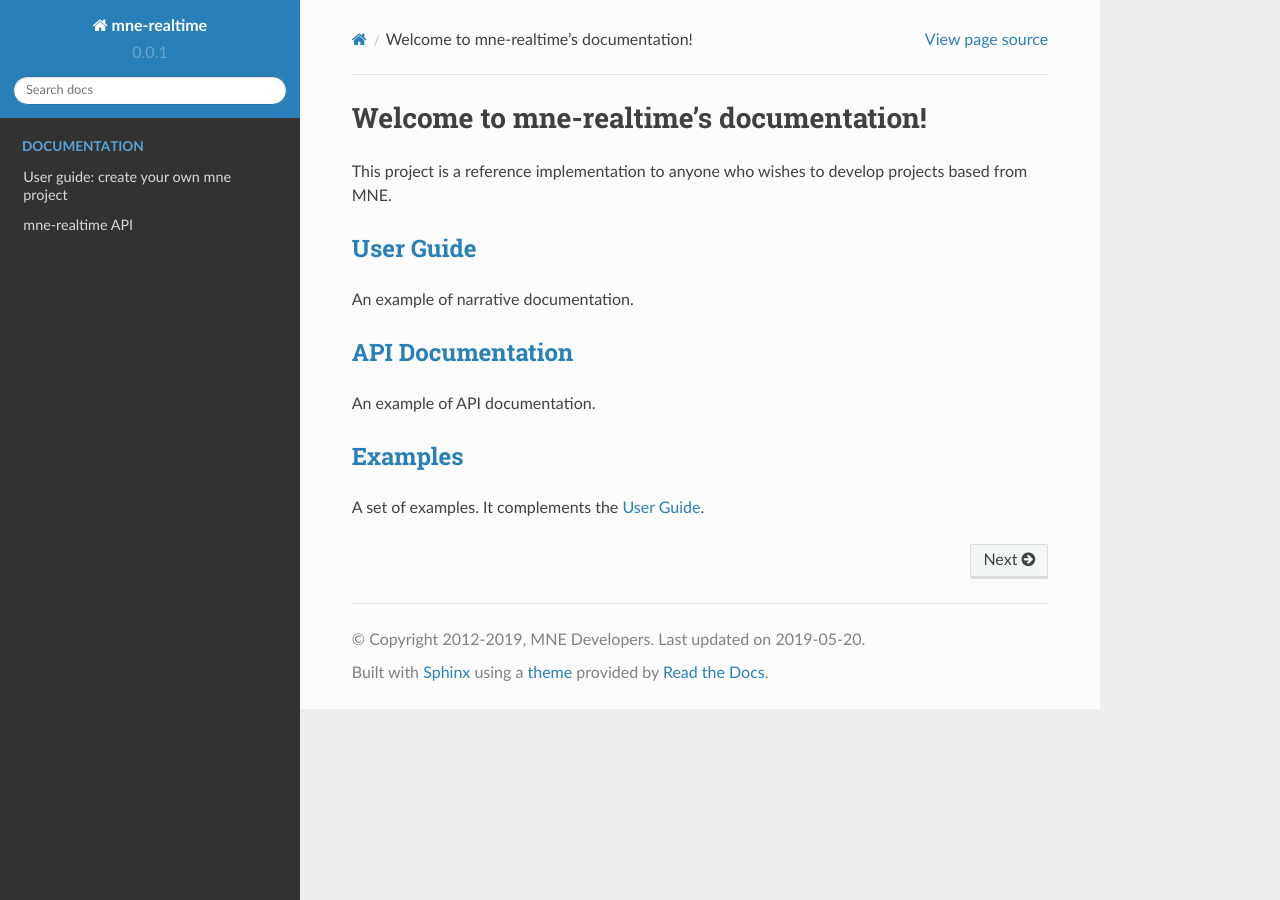
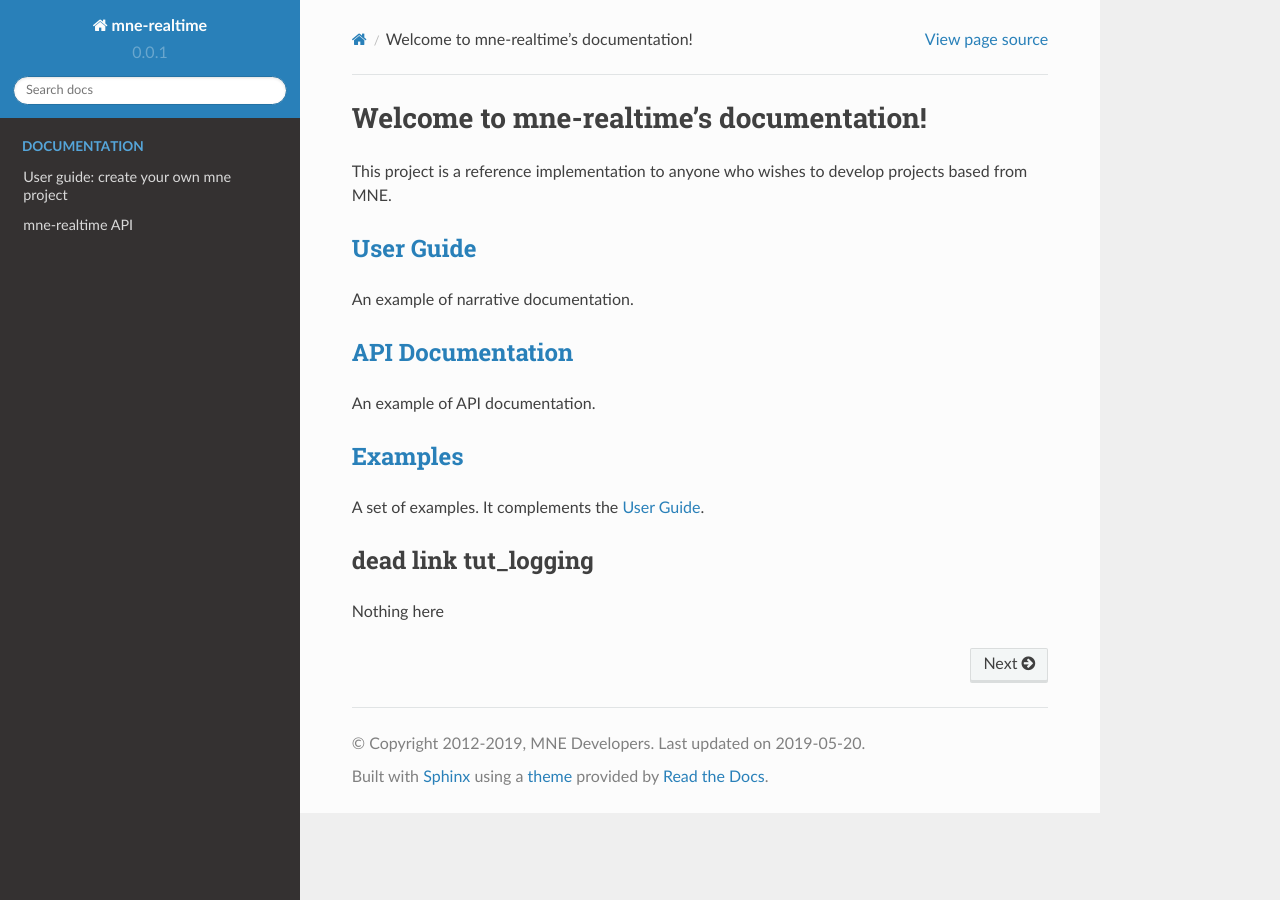
Before and after one commit to mne-tools/mne-realtime, a Sphinx documentation site: the page built from doc/index.rst, in a window 1280 px wide. Built offline with Sphinx 7.4.7 and the Read the Docs theme 2.0.0, drawn with Linux system fonts in a browser that asks for light colours; formulas are drawn with MathJax 3; pages that are not in the unit, such as notebooks, are missing from menus.

Commit message:
allow _tut_logging to point somewhere

```diff
--- a/doc/index.rst
+++ b/doc/index.rst
@@ -38,3 +38,10 @@ An example of API documentation.
 --------------------------------------
 
 A set of examples. It complements the `User Guide <user_guide.html>`_.
+
+.. _tut_logging:
+
+dead link tut_logging
+---------------------
+
+Nothing here
```
